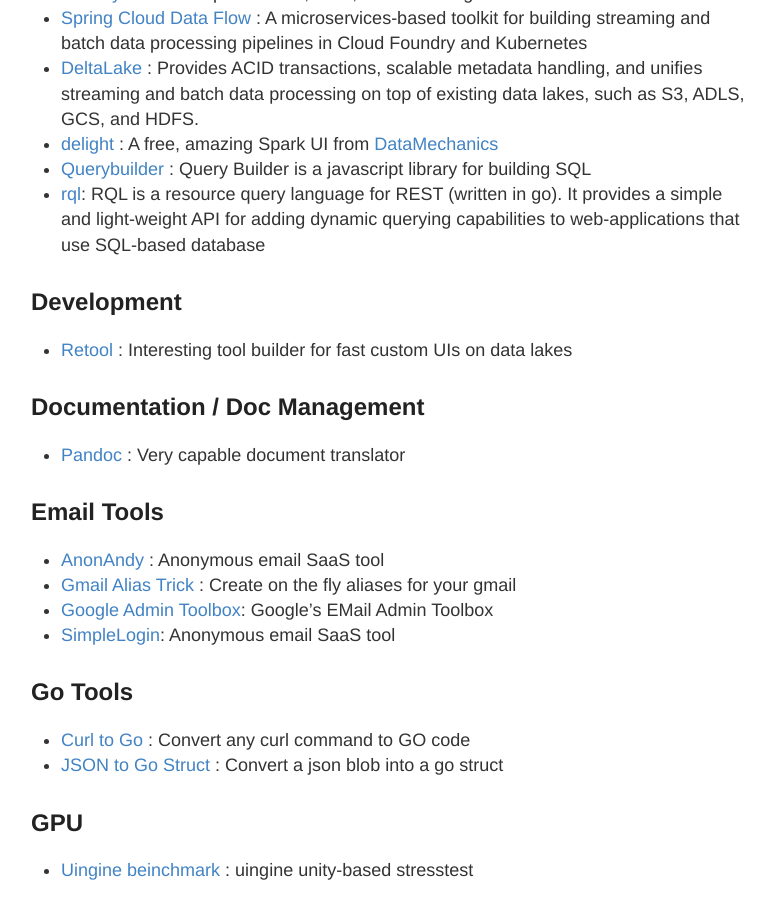
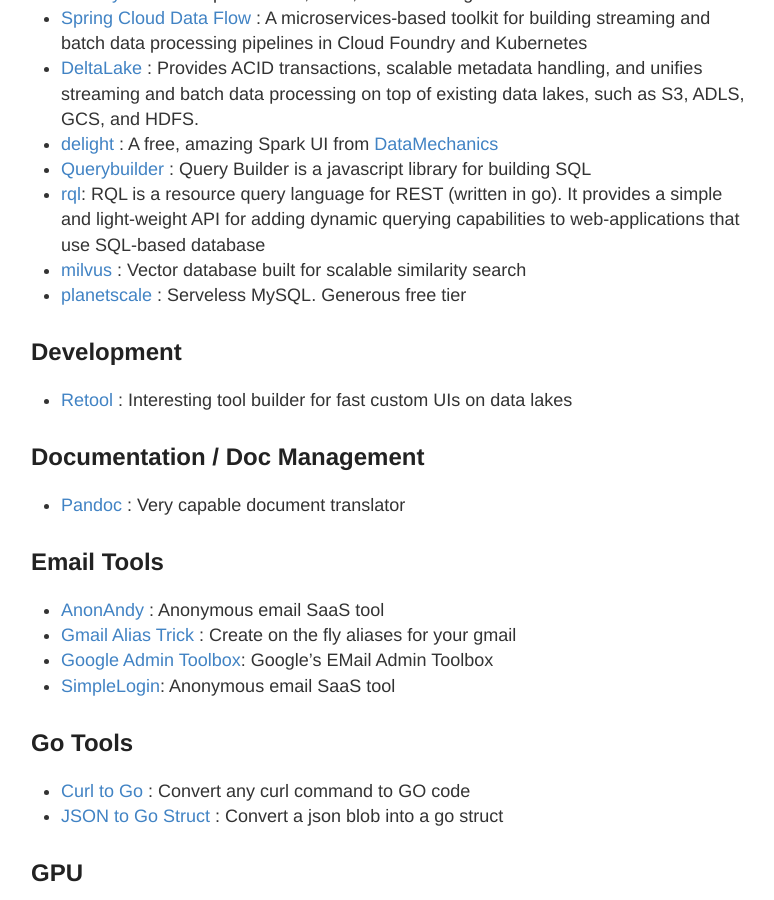
Before and after one commit to stevehenderson/stevehenderson.github.io, a Jekyll site: the page built from tools.md, in a window 1280 px wide and 900 px high, scrolled down 2321 px. Shown: the whole window, without its empty margins (249-1023 px from the left). Built offline with Jekyll 4.4.1, drawn with Linux system fonts in a browser that asks for light colours.

Commit message:
Update tools.md

```diff
--- a/tools.md
+++ b/tools.md
@@ -69,7 +69,8 @@
    * [delight](https://www.datamechanics.co/delight) : A free, amazing Spark UI from [DataMechanics](datamechanics.io)
    * [Querybuilder](https://querybuilder.js.org/) : Query Builder is a javascript library for building SQL
    * [rql](https://github.com/a8m/rql):  RQL is a resource query language for REST (written in go). It provides a simple and light-weight API for adding dynamic querying capabilities to web-applications that use SQL-based database
-
+   * [milvus](https://milvus.io/) : Vector database built for scalable similarity search
+   * [planetscale](https://planetscale.com/) : Serveless MySQL.  Generous free tier
 
 ## Development
    * [Retool](https://retool.com/) : Interesting tool builder for fast custom UIs on data lakes
```
